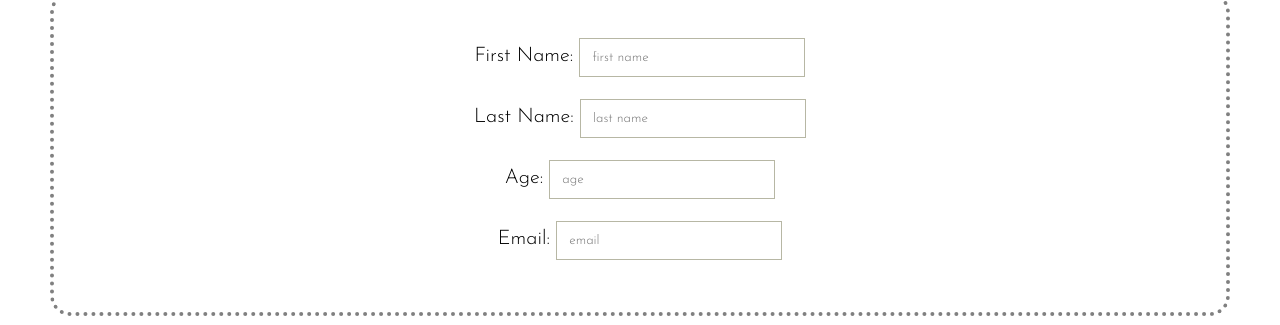
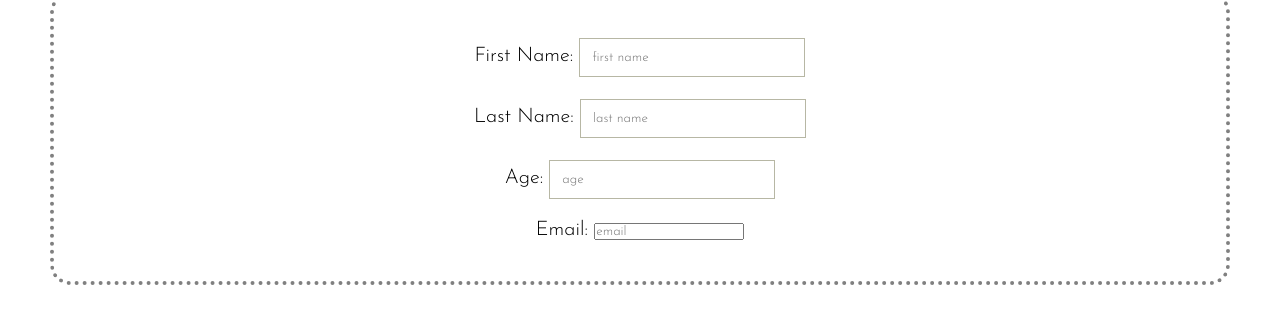
Before and after one commit to valeriavelasquez/dms_final, a plain HTML site: page index.html in a window 1280 px wide. Shown: the part 253-578 px from the top of the page. Drawn offline with Linux system fonts and the light colour scheme.

Commit message:
updated email verif

```diff
--- a/index.html
+++ b/index.html
@@ -115,7 +115,7 @@
                         <div id="err_age_young" class="errMsg">Sorry, you are too young!</div>
                         <div id="err_age_old" class="errMsg">Sorry, you are too old!</div><br>
 
-			Email: <input type="text" id="email" name="email" placeholder="email" pattern="[a-z0-9._%+-]+@[a-z0-9.-]+\.[a-z]{2,}$">
+			Email: <input type="email" id="email" name="email" placeholder="email" pattern="[a-z0-9._%+-]+@[a-z0-9.-]+\.[a-z]{2,}$">
                         <div id="err_email" class="errMsg">Please enter your email!</div><br>
 
 
```
